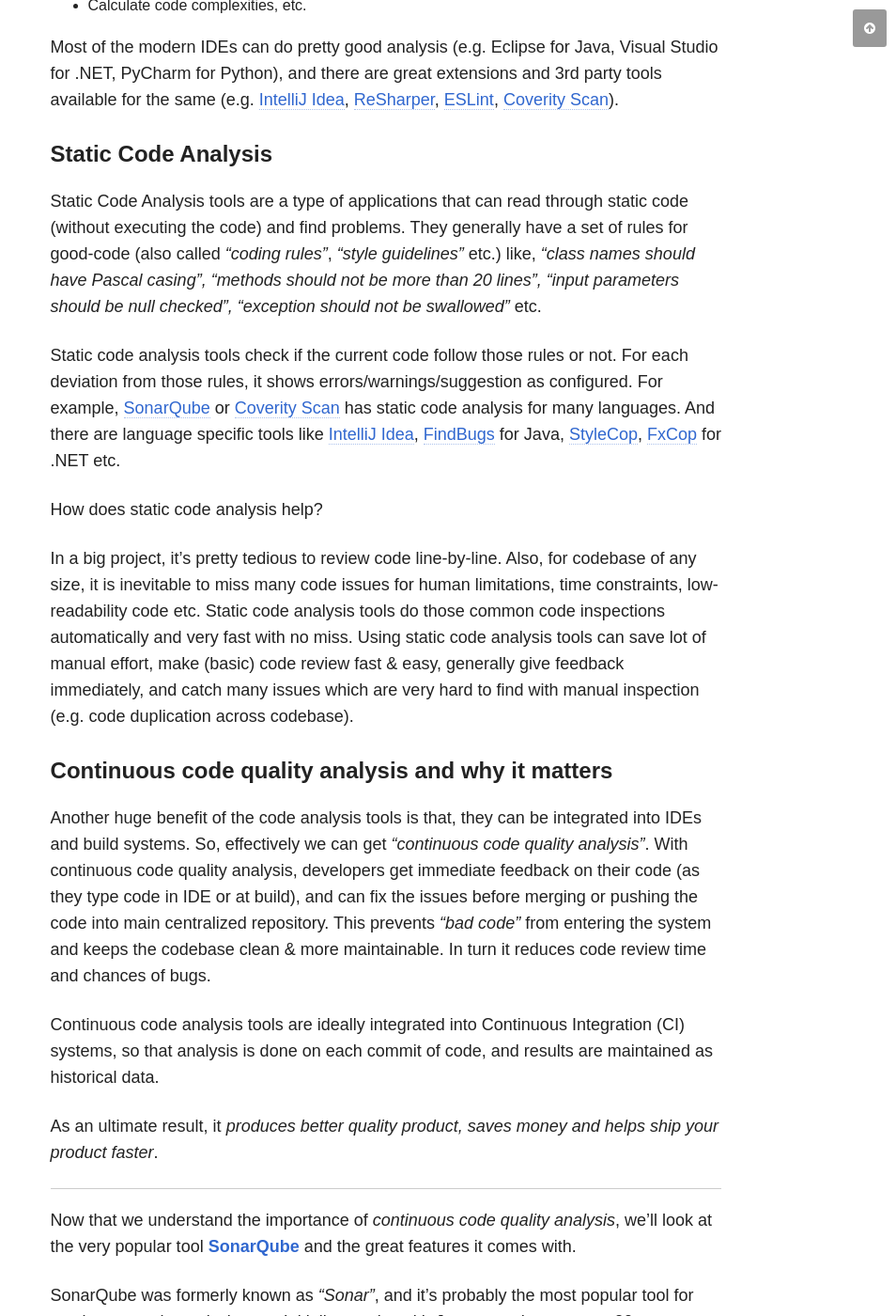
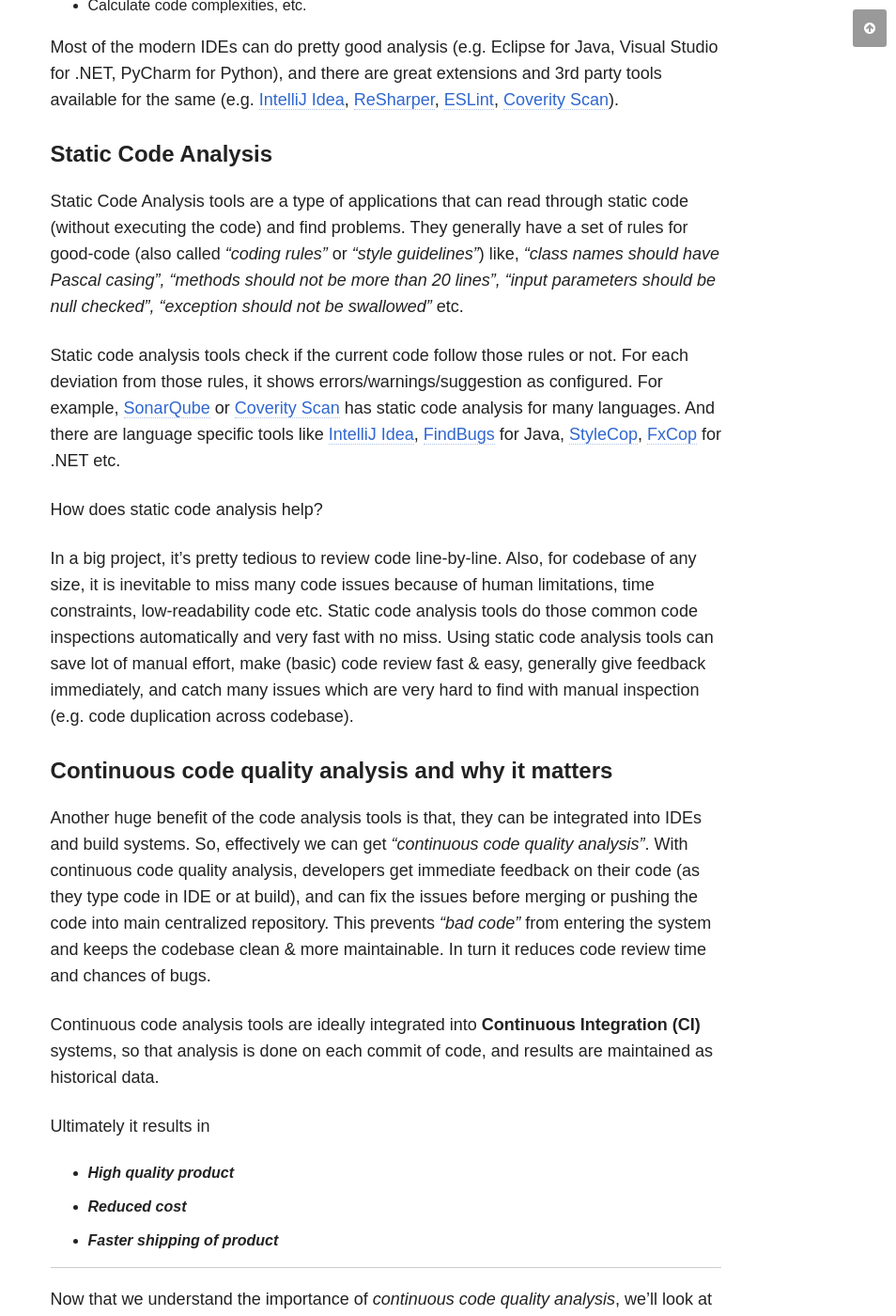
Before and after one commit to chakrabar/chakrabar.github.io, a Jekyll site: the page built from _posts/articles/2018-03-05-code-quality-management.md, in a window 1280 px wide and 1400 px high, scrolled down 3772 px. Shown: the whole window at 94% size, without its empty margins (326-1280 px from the left). Built offline with Jekyll 4.4.1, drawn with Linux system fonts in a browser that asks for light colours; nearby versions of some CDN libraries; comment, search, counter and statistics services are not loaded; some of the changed text lies outside the part shown.

Commit message:
Partner suggested changes

```diff
--- a/_posts/articles/2018-03-05-code-quality-management.md
+++ b/_posts/articles/2018-03-05-code-quality-management.md
@@ -15,11 +15,11 @@
 
 **Quality of software**
 
-If you have ever worked on a large software application that does complex processing and is being developed by a big team, you'd know the complexities of maintaining high quality of the software. We as software development teams do lot of things to maintain the application with high standards but still almost all teams struggle with it. In this post we'll look as some basic problems with software code, and look at some ways that can help us tackle the problems.
+If you have ever worked on a large software application that does complex processing and is being developed by a big team, you'd know the complexities of maintaining high quality of the software. We as software development teams do lot of things to maintain the application with high standards but still almost all teams struggle with it. In this post we'll look at some basic problems with software code, and some ways that can help us tackle the problems.
 
 Before going into _"solutions"_ let's look at **some of the common quality issues** we face with a software application.
 
-There are basically two types of issues of a software application - the ones faced by the users and those developers have to deal with.
+There are basically two types of issues of a software application - the ones faced by the users and others that the developers have to deal with.
 
 1. Usability issues that are faced by the users
     1. Incorrect behaviour of the application (visible bugs)
@@ -32,7 +32,7 @@
     3. Un-structured or spaghetti code (long procedural code that does lot of things in non-structured way)
     4. Non-modular code (modular: structured in well-defined modules/packages/layers that are pluggable)
     5. Code duplication (exactly same or almost same code, copy-pasted in multiple places)
-    6. Code with security issues (e.g. non-parameterized queries, direct storage of user credentials etc.)
+    6. Code with security issues (e.g. non-parameterized queries, direct storage of user credentials)
     7. And many more...
 
 While there are standard approaches to find and reduce both type of issues in a software applications, here we'll talk about managing the code quality issues.
@@ -79,21 +79,25 @@
 
 #### Static Code Analysis
 
-Static Code Analysis tools are a type of applications that can read through static code (without executing the code) and find problems. They generally have a set of rules for good-code (also called _"coding rules"_, _"style guidelines"_ etc.) like, _"class names should have Pascal casing", "methods should not be more than 20 lines", "input parameters should be null checked", "exception should not be swallowed"_ etc.
+Static Code Analysis tools are a type of applications that can read through static code (without executing the code) and find problems. They generally have a set of rules for good-code (also called _"coding rules"_ or _"style guidelines"_) like, _"class names should have Pascal casing", "methods should not be more than 20 lines", "input parameters should be null checked", "exception should not be swallowed"_ etc.
 
 Static code analysis tools check if the current code follow those rules or not. For each deviation from those rules, it shows errors/warnings/suggestion as configured. For example, [SonarQube](https://www.sonarqube.org/) or [Coverity Scan](https://scan.coverity.com/) has static code analysis for many languages. And there are language specific tools like [IntelliJ Idea](https://www.jetbrains.com/idea/index.html), [FindBugs](http://findbugs.sourceforge.net/) for Java, [StyleCop](https://github.com/StyleCop), [FxCop](https://msdn.microsoft.com/en-us/library/bb429476(v=vs.80).aspx) for .NET etc.
 
 How does static code analysis help?
 
-In a big project, it's pretty tedious to review code line-by-line. Also, for codebase of any size, it is inevitable to miss many code issues for human limitations, time constraints, low-readability code etc. Static code analysis tools do those common code inspections automatically and very fast with no miss. Using static code analysis tools can save lot of manual effort, make (basic) code review fast & easy, generally give feedback immediately, and catch many issues which are very hard to find with manual inspection (e.g. code duplication across codebase).
+In a big project, it's pretty tedious to review code line-by-line. Also, for codebase of any size, it is inevitable to miss many code issues because of human limitations, time constraints, low-readability code etc. Static code analysis tools do those common code inspections automatically and very fast with no miss. Using static code analysis tools can save lot of manual effort, make (basic) code review fast & easy, generally give feedback immediately, and catch many issues which are very hard to find with manual inspection (e.g. code duplication across codebase).
 
 #### Continuous code quality analysis and why it matters
 
 Another huge benefit of the code analysis tools is that, they can be integrated into IDEs and build systems. So, effectively we can get _"continuous code quality analysis"_. With continuous code quality analysis, developers get immediate feedback on their code (as they type code in IDE or at build), and can fix the issues before merging or pushing the code into main centralized repository. This prevents _"bad code"_ from entering the system and keeps the codebase clean & more maintainable. In turn it reduces code review time and chances of bugs.
 
-Continuous code analysis tools are ideally integrated into Continuous Integration (CI) systems, so that analysis is done on each commit of code, and results are maintained as historical data.
+Continuous code analysis tools are ideally integrated into **Continuous Integration (CI)** systems, so that analysis is done on each commit of code, and results are maintained as historical data.
 
-As an ultimate result, it _produces better quality product, saves money and helps ship your product faster_.
+Ultimately it results in
+
+* _**High quality product**_
+* _**Reduced cost**_
+* _**Faster shipping of product**_
 
 ----
 
@@ -108,7 +112,7 @@
 * IDE integration - SonarLint for [Visual Studio](https://www.sonarlint.org/visualstudio/), [Eclipse](https://www.sonarlint.org/eclipse/) etc.
 * Build tool integration - MSBuild, Ant, Maven, Gradle, TFS etc.
 * Extensibility with [plugins](https://docs.sonarqube.org/display/PLUG) & custom rules
-* Authentication & authorization [choices](https://docs.sonarqube.org/display/PLUG/Plugin+Library) - LDAP, Azure, Google, GitHub, GitLab etc.
+* Authentication & authorization [choices](https://docs.sonarqube.org/display/PLUG/Plugin+Library) - LDAP, Azure, Google, GitHub, GitLab and more.
 * Source control - SVN & Git supported out of the box, more with plugins
 
 #### Code analysis features
```
Also changed, not shown: other parts of _posts/articles/2018-03-05-code-quality-management.md (+1 -1 lines), _posts/articles/2018-03-08-sonarqube-for-dotnet.md (+1 -1 lines), images/posts/sonarqube/sq-blog-2.jpg (added), images/posts/sonarqube/sq-blog.png (deleted).
